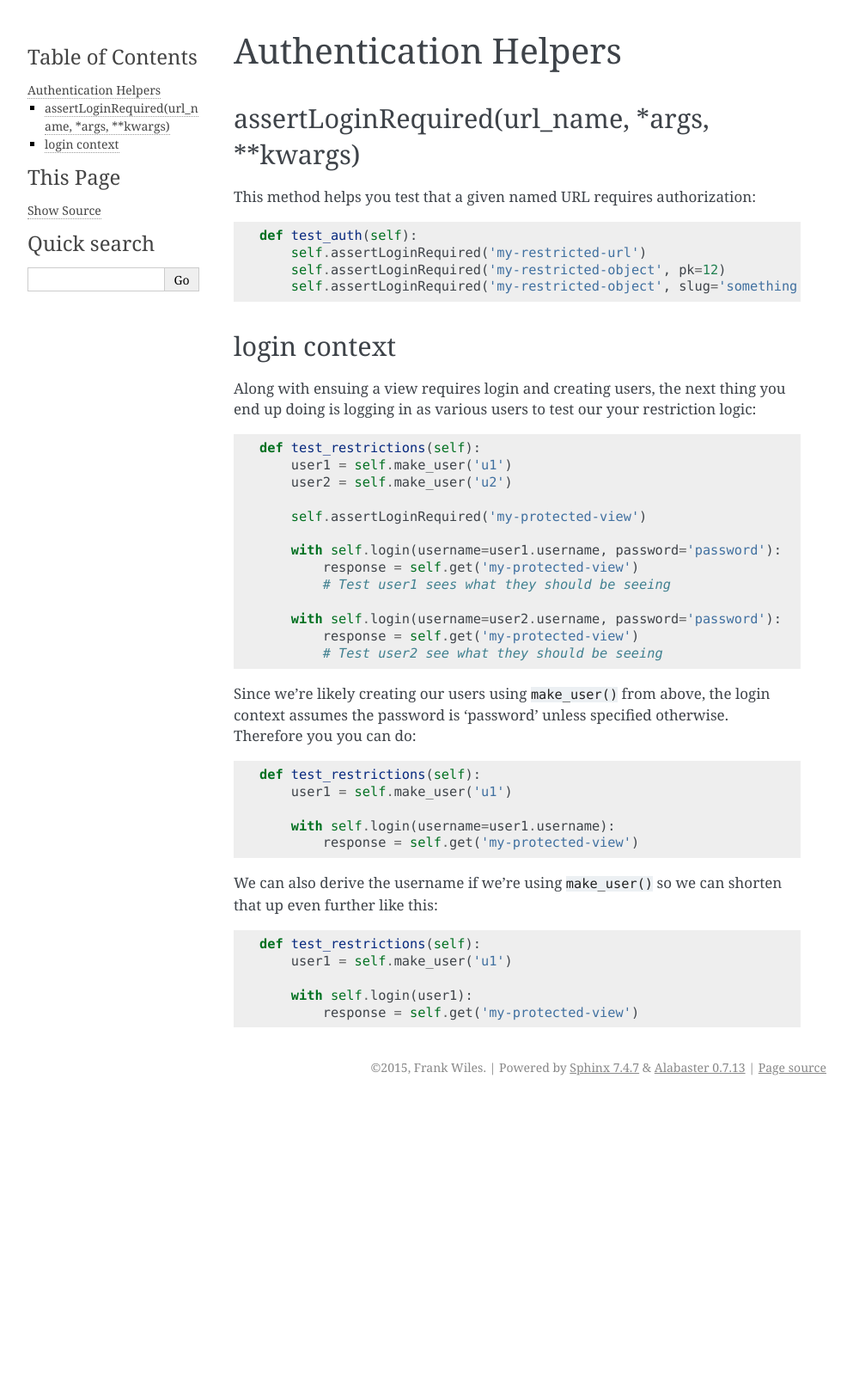
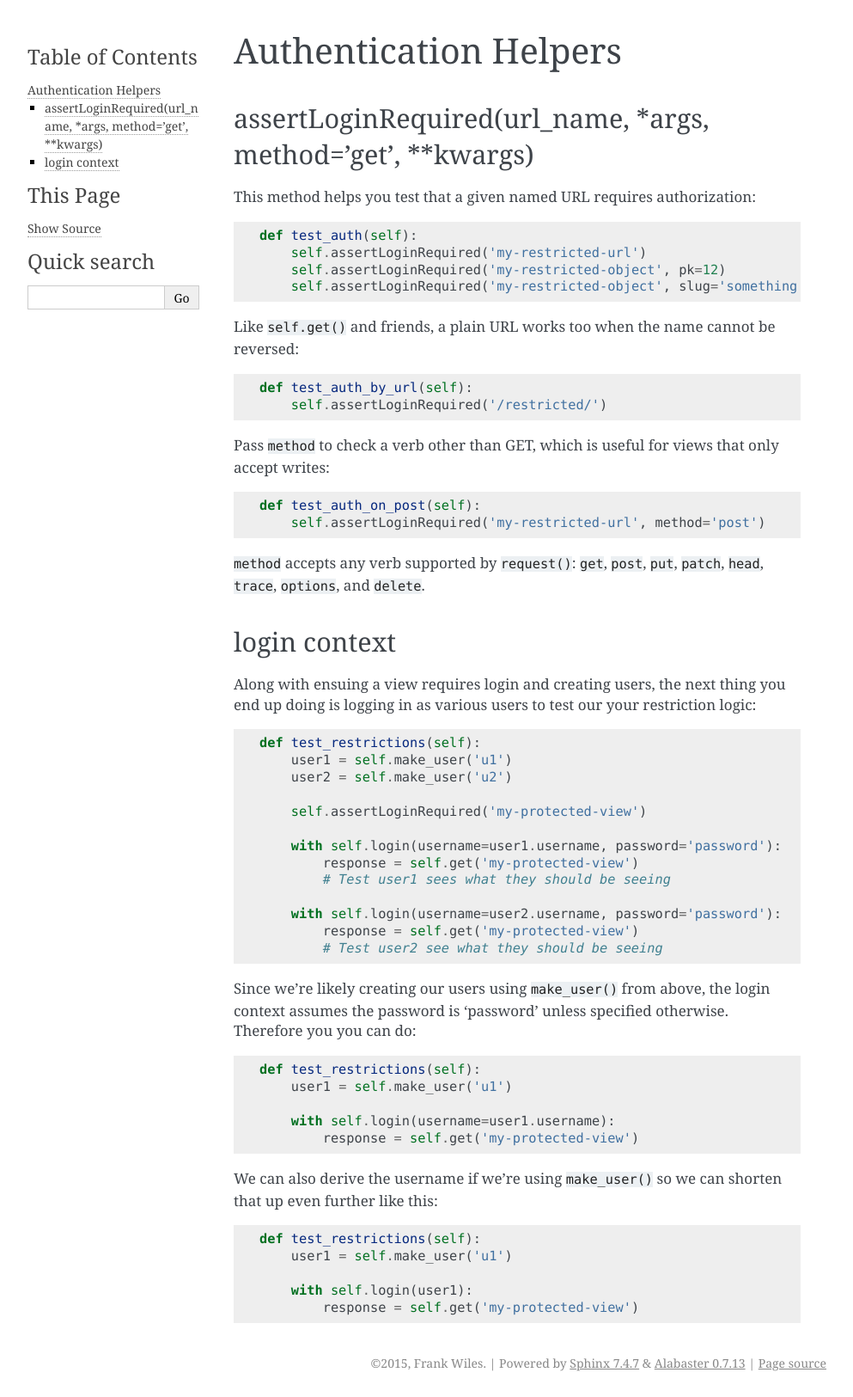
Before and after one commit to revsys/django-test-plus, a Sphinx documentation site: the page built from docs/auth_helpers.rst, in a window 1280 px wide. Shown: the whole page at 86% size, without its empty margins (148-1141 px from the left). Built offline with Sphinx 7.4.7, drawn with Linux system fonts in a browser that asks for light colours; before the commit the page ends 1281 px from its top, so only the background shows below that.

Commit message:
Accept plain URLs and a method= in assertLoginRequired
assertLoginRequired resolved its url twice with different rules: once
tolerantly via self.get() -> request(), then again with a bare reverse()
that raises NoReverseMatch on anything not a url name. A plain URL made
it past the request only to blow up on the next line (#202).

Route it through request()/_resolve_url() so both halves agree, and add
a keyword-only method= so views that only accept writes can be checked
(#203).

CBVTestCase's override existed solely to bypass that class's view-class
get(). request() is not overridden there, so the base implementation now
works unchanged and the override is removed.

Closes #202
Closes #203

```diff
--- a/docs/auth_helpers.rst
+++ b/docs/auth_helpers.rst
@@ -1,7 +1,7 @@
 Authentication Helpers
 ----------------------
 
-assertLoginRequired(url\_name, \*args, \*\*kwargs)
+assertLoginRequired(url\_name, \*args, method='get', \*\*kwargs)
 ~~~~~~~~~~~~~~~~~~~~~~~~~~~~~~~~~~~~~~~~~~~~~~~~~~~~
 
 This method helps you test that a given named URL requires authorization::
@@ -10,6 +10,21 @@ This method helps you test that a given named URL requires authorization::
         self.assertLoginRequired('my-restricted-url')
         self.assertLoginRequired('my-restricted-object', pk=12)
         self.assertLoginRequired('my-restricted-object', slug='something')
+
+Like ``self.get()`` and friends, a plain URL works too when the name cannot be
+reversed::
+
+    def test_auth_by_url(self):
+        self.assertLoginRequired('/restricted/')
+
+Pass ``method`` to check a verb other than GET, which is useful for views that
+only accept writes::
+
+    def test_auth_on_post(self):
+        self.assertLoginRequired('my-restricted-url', method='post')
+
+``method`` accepts any verb supported by ``request()``: ``get``, ``post``,
+``put``, ``patch``, ``head``, ``trace``, ``options``, and ``delete``.
 
 login context
 ~~~~~~~~~~~~~
```
Also changed, not shown: 2 other files.
